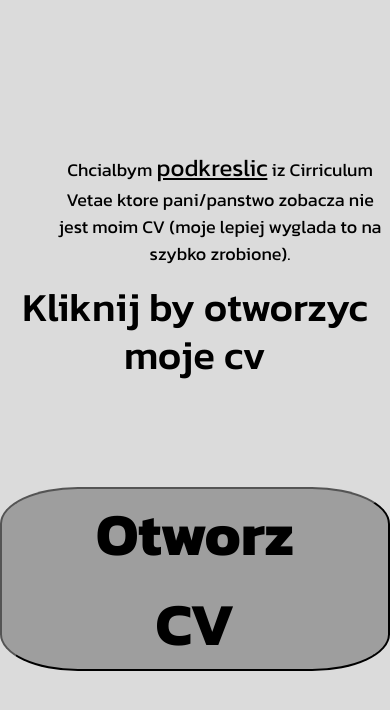
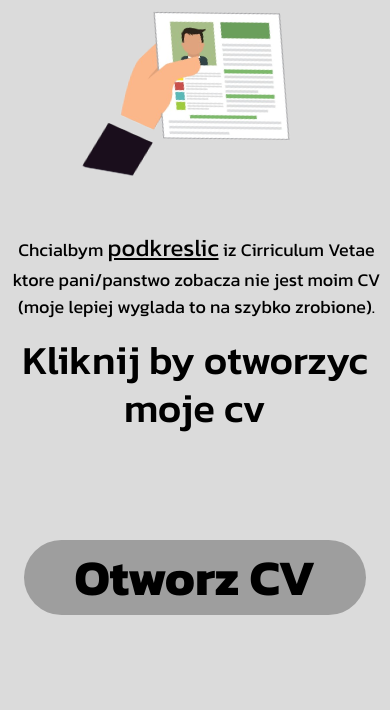
Before and after one commit to TurboD1reX/CV, a plain HTML site: page index.html in a window 390 px wide. Drawn offline with nearby package versions, Linux system fonts and the light colour scheme; a web font is replaced by a local one.

Commit message:
Add files via upload

```diff
--- a/index.html
+++ b/index.html
@@ -20,7 +20,8 @@
         <div class="row">
 
             <div class="col-sm-4 col-md-6 " id="container-index-cv">
-                <p style="margin-top:150px;">
+                <img src="cv.png" class="img-index-cv">
+                <p id="text-index-cv">
                     Chcialbym <u style="font-size:x-large;">podkreslic</u> iz Cirriculum Vetae ktore pani/panstwo zobacza nie jest moim CV (moje lepiej wyglada to na szybko zrobione).
                 </p>
 
--- a/style.css
+++ b/style.css
@@ -24,8 +24,8 @@ border-radius:50%
     color:rgb(255, 255, 255);
 }
 .container-box {
+    margin-top:10px;
     width: 100%;
-
     display: flex;
     justify-content: center;
     align-items: center;
@@ -35,7 +35,7 @@ border-radius:50%
 
     width:50%;
     height:370px;
-    margin:10px;
+    margin:0px 6px;
     background-color:white
 }
 .title{
@@ -45,7 +45,7 @@ border-radius:50%
     font-weight: 700 ;
 }
 button{
-    border-radius:20%;
+    border-radius:30em;
     background-color:#9e9e9e;
     color:black;
     font-weight:700;
@@ -54,6 +54,7 @@ button{
     padding:0px 50px;
     font-size:60px;
     transition:ease 0.3s;
+    border:none;
 }
 button:hover{
     text-decoration:none;
@@ -62,7 +63,7 @@ button:hover{
     transform:scale(0.9);
 }
 #container-index-cv{
-    text-align:center;
+text-align:center;
 margin-left:auto;
 margin-right:auto;
 
@@ -79,15 +80,27 @@ p{
 p img{
     border-radius:50%;
 }
+#text-index-cv{
+    margin-top:150px;
+}
 
 @media only screen and (max-width: 767px){
+*{
+    margin:0px;
+}
+.img-index-cv{
+    width:200px;
+    height:200px;
+    transform: rotate(10deg);
 
+}
     button{
-
+        font-size:50px;
         margin:100px 0 100px 0 ;
 
     }
     .box{
+        margin-top:30px;
         margin:0px;
         width:100%;
         height:100%;
@@ -107,12 +120,16 @@ p img{
     border-radius:50%
 
     }
+
     .nav-name-logo{
 
-        font-size:50px;
+        font-size:33px;
         font-weight:900;
         color:rgb(255, 255, 255);
     }
 
-
+    #text-index-cv{
+        margin-left:3px;
+        margin-top:30px;
+    }
 }
```
Also changed, not shown: cv.png (added).
